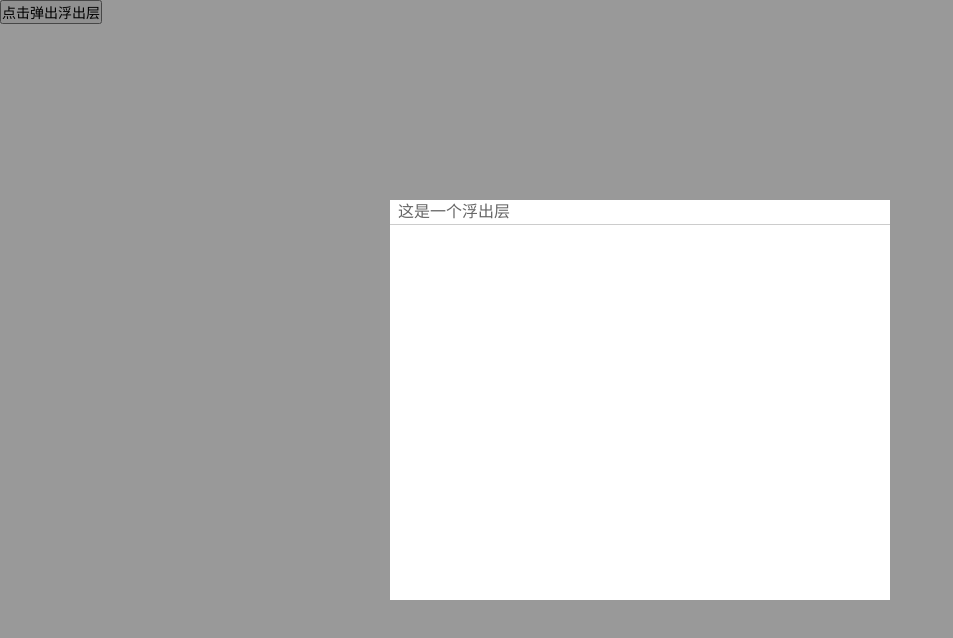
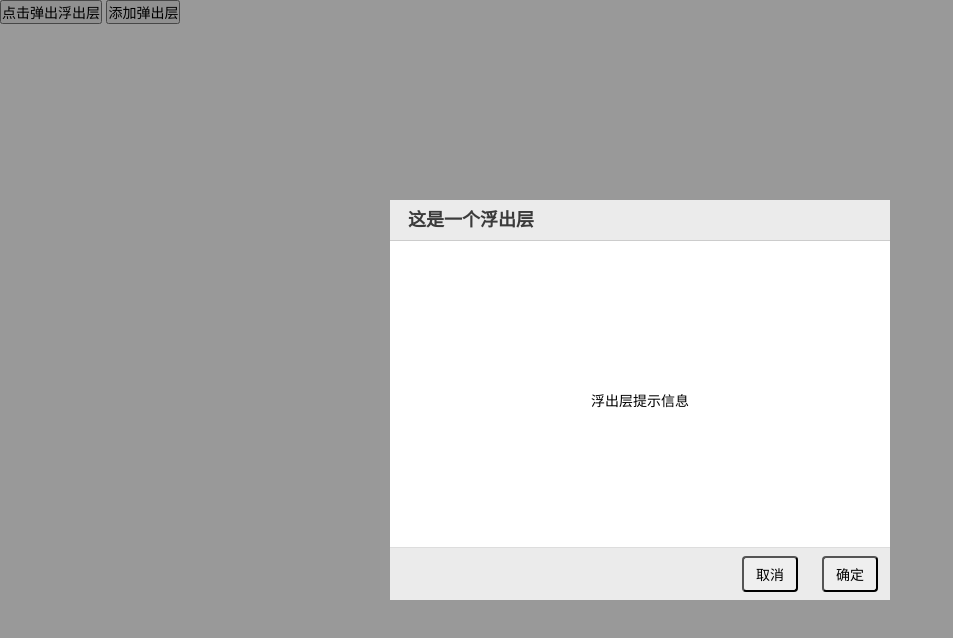
Before and after one commit to life1st/baidu_IFE_study_code, a plain HTML site: page yaoyaoCollege/task6.html in a window 1280 px wide. Both pictures are taken after a click on the button "点击弹出浮出层". Shown: the whole page, without its empty margins (0-953 px from the left). Drawn offline with Linux system fonts and the light colour scheme.

Commit message:
update task6 in yaoyaoCollege: done.

```diff
--- a/yaoyaoCollege/js/task6.js
+++ b/yaoyaoCollege/js/task6.js
@@ -1,31 +1,76 @@
 function FloatWindow(options) {
-    var o = options;
+    var o = {
+        width: (options.width || '400') + 'px',
+        height: (options.height || '300') + 'px',
+        title: options.title || '浮出层标题',
+        msg: options.msg || '默认提示',
+        btn: options.btn || '',
+        class : options.className || 'float-window',
+        animation: options.animation || true
+    };
+
+    //内容区域的html字符串模板
+    var content = '';
+    content += '<div class="content"><p class="msg">'+ o.msg +'</p>'
+    if (!!o.btn) {
+        content += '<div class="btn-box">'
+        o.btn.forEach(function (ctx) {
+            content += '<button>'+ ctx +'</button>';
+        })
+        content += '</div>'
+    }
+    content += '</div>'
+
+    //整个窗口的html字符串模板
+    var box = '<div class="box" style="height:'+o.height+';width:'+o.width+';">'
+            + '<h2>' + o.title + '</h2>'
+            + content
+            + '</div>';
+
+    //遮罩层的添加
     var node = document.createElement('div');
-    node.className = o.class || 'float-window'
-    var box = document.createElement('div');
-    box.className = 'box';
-    box.style.width = (o.width || '400') + 'px';
-    box.style.height = (o.height || '300') + 'px';
-    var header = document.createElement('h2');
-    header.innerText = o.title || '浮出层标题';
-    box.appendChild(header);
-    node.appendChild(box);
-
+    node.className = o.class;
+    node.innerHTML = box;
     node.addEventListener('click', function (e) {
-        if (e.target.className != 'box') {
-            node.parentNode.removeChild(node);
+        if (e.target.className === 'float-window') {
+            this.remove();
         }
     })
-    return node;
+
+    //添加方法
+    this.show = function() {
+        node.style.display = 'block';
+    }
+    this.hide = function() {
+        node.style.display = 'none';
+    }
+    this.remove = function() {
+        node.parentNode.removeChild(node);
+    }
+
+    document.querySelector('body').appendChild(node);
+    return this;
 }
 
 var window1 = new FloatWindow({
     width: 500,
     height: 400,
     title: '这是一个浮出层',
-    btn: ['确定', '取消']
+    btn: ['确定', '取消'],
+    msg: '浮出层提示信息'
 })
 
-document.querySelector('input[type=button]').onclick = function () {
-    document.querySelector('body').appendChild(window1);
-}
+document.querySelector('body').addEventListener('click', function (e) {
+    switch (e.target.className.toLowerCase()){
+        case 'show-window':
+            window1.show();
+            break;
+        case 'add-window':
+            console.log('111')
+            var window2 = new FloatWindow({
+                title: '弹出层2',
+                btn: ['非常确定', '一般确定'],
+                msg: '这是第二个弹出层，第一个关闭后被销毁了,这个点一次就会创建一次'
+            }).show();
+    }
+})
--- a/yaoyaoCollege/less/task6.less
+++ b/yaoyaoCollege/less/task6.less
@@ -1,6 +1,7 @@
 @import "common";
 
 .float-window {
+  display: none;
   position: absolute;
   top: 0;
   right: 0;
@@ -15,12 +16,37 @@
     left: 50%;
     transform: translate(-50%,-50%);
     h2 {
-      font-size: 16px;
+      font-size: 18px;
       line-height: 16px;
-      font-weight: 500;
-      padding: 4px 8px;
+      padding: 12px 18px;
       border-bottom: 1px solid #ccc;
-      color: #666;
+      color: #3b3b3b;
+      background-color: #ebebeb;
+    }
+    .msg {
+      position: absolute;
+      top: 50%;
+      left: 50%;
+      transform: translate(-50%,-50%);
+      text-align: center;
+    }
+    .btn-box {
+      position: absolute;
+      right: 0;
+      left: 0;
+      bottom: 0;
+      border-top: 1px solid #dddddd;
+      background-color: #ebebeb;
+      button {
+        float: right;
+        padding: 6px 12px;
+        margin: 8px 12px;
+        border-radius: 4px;
+        &:hover,&:active {
+          outline: none;
+        }
+        outline: none;
+      }
     }
   }
 }
--- a/yaoyaoCollege/task6.html
+++ b/yaoyaoCollege/task6.html
@@ -8,7 +8,8 @@
     <link rel="stylesheet" href="css/task6.css">
 </head>
 <body>
-<input type="button" value="点击弹出浮出层">
+<input type="button" value="点击弹出浮出层" class="show-window">
+<input type="button" value="添加弹出层" class="add-window">
 <script src="js/task6.js"></script>
 </body>
 </html>
```
Also changed, not shown: yaoyaoCollege/css/task6.css.
